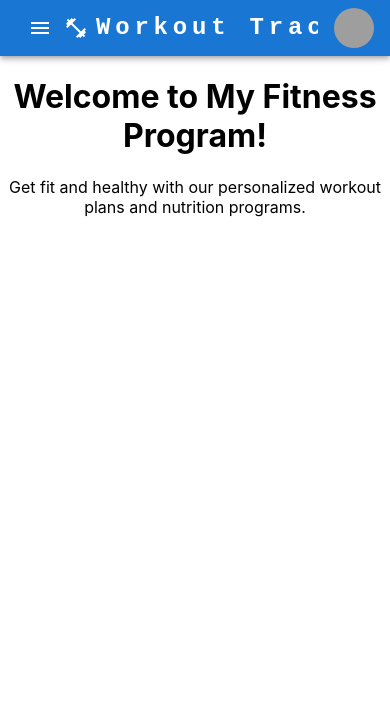
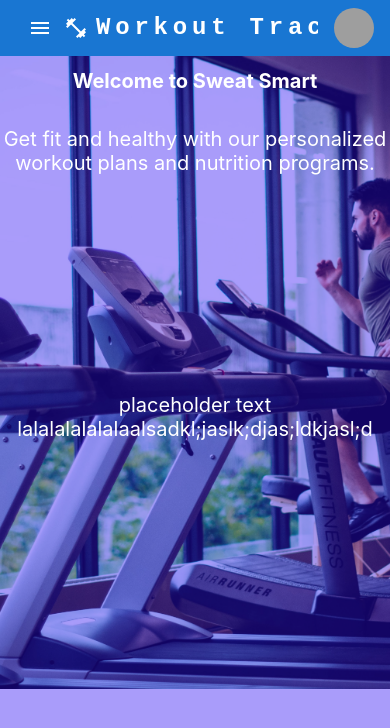
Before and after one commit to anelson92/workout-tracker, a React (Create React App) app in the folder client/: page / in a window 390 px wide. Shown: the top 728 px of the page. Built offline with nearby package versions, Linux system fonts and the light colour scheme; grey boxes are pictures that could not be loaded.

Commit message:
Homepage css

```diff
--- a/client/src/components/Navbar.js
+++ b/client/src/components/Navbar.js
@@ -65,7 +65,7 @@ function Navbar(props) {
               textDecoration: 'none',
             }}
           >
-            Workout Trackers
+            Workout Tracker
           </Typography>
 
           <Box sx={{ flexGrow: 1, display: { xs: 'flex', md: 'none' } }}>
--- a/client/src/pages/Homepage.js
+++ b/client/src/pages/Homepage.js
@@ -1,12 +1,18 @@
 // about site, log in button
 import React from 'react';
 import { Link } from 'react-router-dom';
+import styles from '../styles/home.module.css'
 
 function HomePage() {
   return (
-    <div>
-      <h1>Welcome to My Fitness Program!</h1>
+    <div className={styles['header']}>
+      <div className={styles['header-div-one']}>
+      <h1>Welcome to Sweat Smart</h1>
       <p>Get fit and healthy with our personalized workout plans and nutrition programs.</p>
+      </div>
+      <div className={styles['header-div-two']}>
+        <p>placeholder text lalalalalalalaalsadkl;jaslk;djas;ldkjasl;d</p>
+      </div>
     </div>
   );
 }
--- a/client/src/styles/home.module.css
+++ b/client/src/styles/home.module.css
@@ -0,0 +1,114 @@
+body {
+    background-color: #A99CFA;
+
+}
+
+.header {
+    display: flex;
+    flex-wrap: wrap;
+    text-align: center;
+    justify-content: center;
+
+    background-color: rgb(44, 9, 245);
+    background-image: url('../home.jpg');
+    background-size: cover;
+    background-position: center center;
+    background-repeat: no-repeat;
+    height: 75vh;
+    width: 100%;
+    z-index: -1;
+}
+
+.header:before {
+    content:" ";
+    background-color:inherit;
+    position: absolute;
+    width: 100%;
+    height: inherit;
+    opacity: 0.4;
+    z-index: 0;
+}
+
+.header-div-one {
+    display: flex;
+    flex: 1;
+    flex-direction: column;
+    justify-items: center;
+
+    padding: 40px;
+
+    z-index: 1;
+}
+
+.header-div-one h1 {
+    color: white;
+    font-size: 50px;
+}
+
+.header-div-one p {
+    color: white;
+    font-size: 30px;
+}
+
+.header-div-two {
+    display: flex;
+    flex-wrap: wrap;
+    flex: 1;
+
+    padding: 40px;
+
+    z-index: 1;
+}
+
+.header-div-two p {
+    color: white;
+    font-size: 30px;
+}
+
+
+/* MEDIA QUERIES */
+
+@media only screen and (max-width: 961px) {
+    .header {
+        display: flex;
+        flex-direction: column;
+        text-align: center;
+        align-items: center;
+        width: 100%;
+    }
+    .header-div-one {
+        padding: 5px;
+    }
+    .header-div-two {
+        padding: 5px;
+
+    }
+}
+
+@media only screen and (max-width: 500px) {
+    .header {
+    display: flex;
+    flex-direction: column;
+    text-align: center;
+    align-items: space-between;
+
+    }
+    .header-div-one {
+        padding: 0px;
+    }
+    .header-div-one h1 {
+        font-size: 20px;
+    }
+    .header-div-one p {
+        font-size: 20px;
+        padding: 0px;
+    }
+    .header-div-two {
+        padding: 0px;
+    }
+    .header-div-two p {
+        padding: 0px;
+        font-size: 20px;
+    }
+
+}
```
Also changed, not shown: client/src/home.jpg (added).
